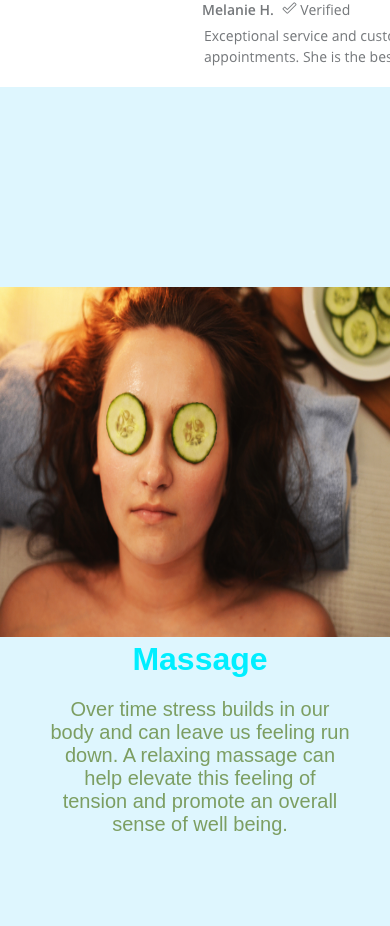
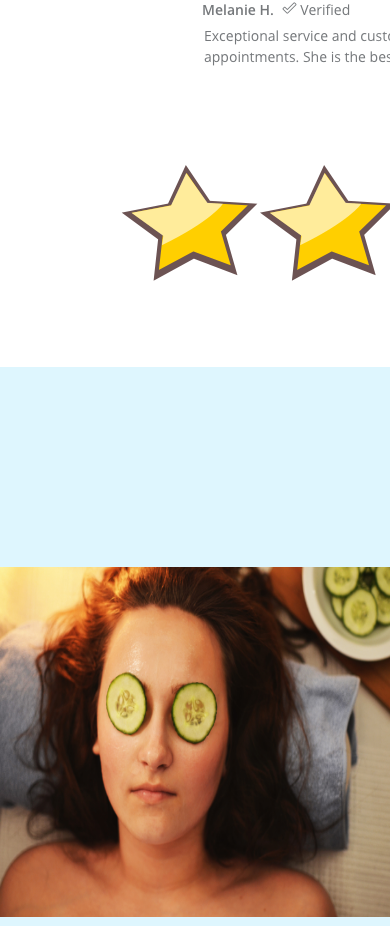
Before and after one commit to batuhaandogan/zeugma-spa, a React (Create React App) app in the folder myfolder/: page / in a window 390 px wide. Shown: the part 2191-3117 px from the top of the page. Built offline with nearby package versions, Linux system fonts and the light colour scheme.

Commit message:
gonna work now on responsive design

```diff
--- a/myfolder/src/App.css
+++ b/myfolder/src/App.css
@@ -665,3 +665,10 @@ html, body {
   margin-left: 50%;
   margin-top: 50px;
 }
+
+
+#comment-star {
+  margin-left: 24%;
+  margin-top: 50px;
+  margin-bottom: 50px;
+}
--- a/myfolder/src/components/Main.js
+++ b/myfolder/src/components/Main.js
@@ -12,7 +12,7 @@ import one from '../images/one.png';
 import two from '../images/two.png';
 import tree from '../images/tree.png';
 import four from '../images/four.png';
-
+import fivestar from '../images/fivestar.png';
 
 class Main extends Component {
     render() {
@@ -46,6 +46,7 @@ class Main extends Component {
                         <img id="comment-two" src={two} />
                         <img id="comment-tree" src={tree} /><br/>
                         <img id="comment-four" src={four} />
+                        <img id="comment-star" src={fivestar} />
                 </div>
 
 
```
Also changed, not shown: myfolder/src/images/fivestar.png (added).
